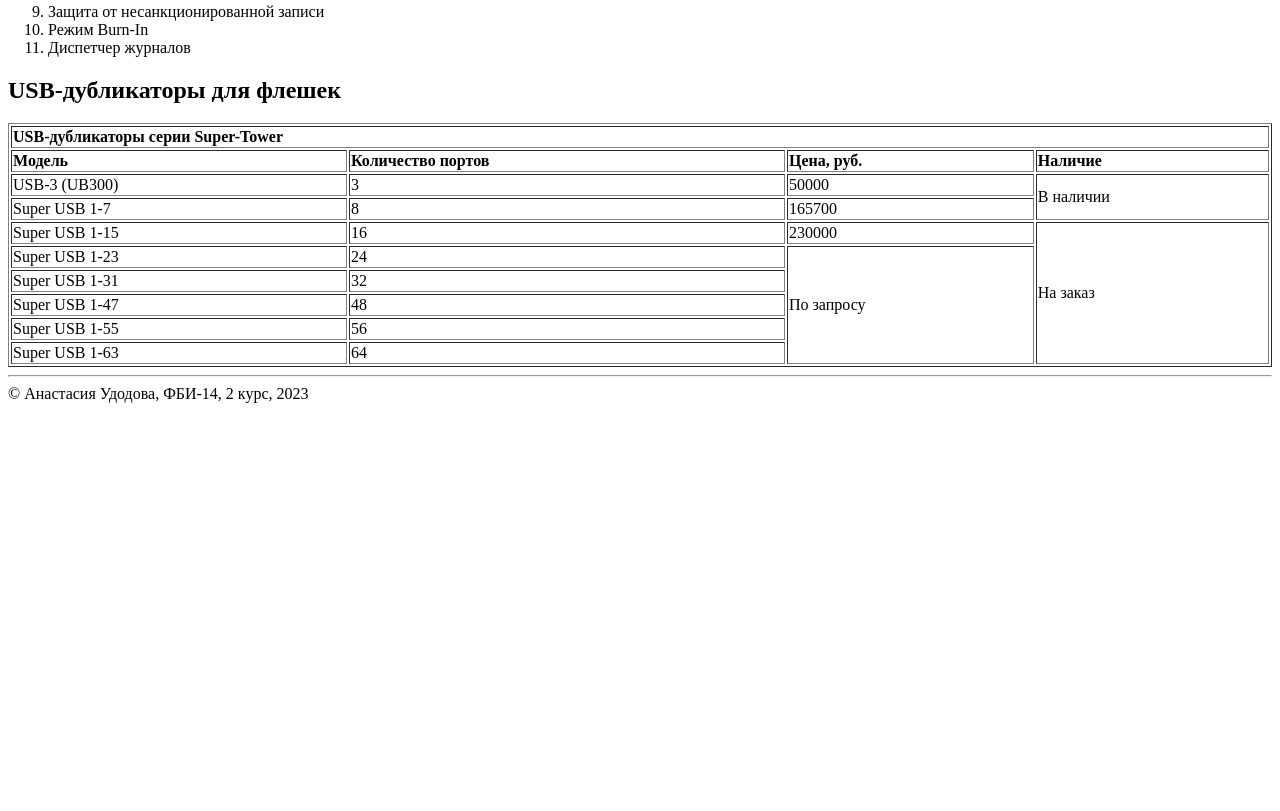
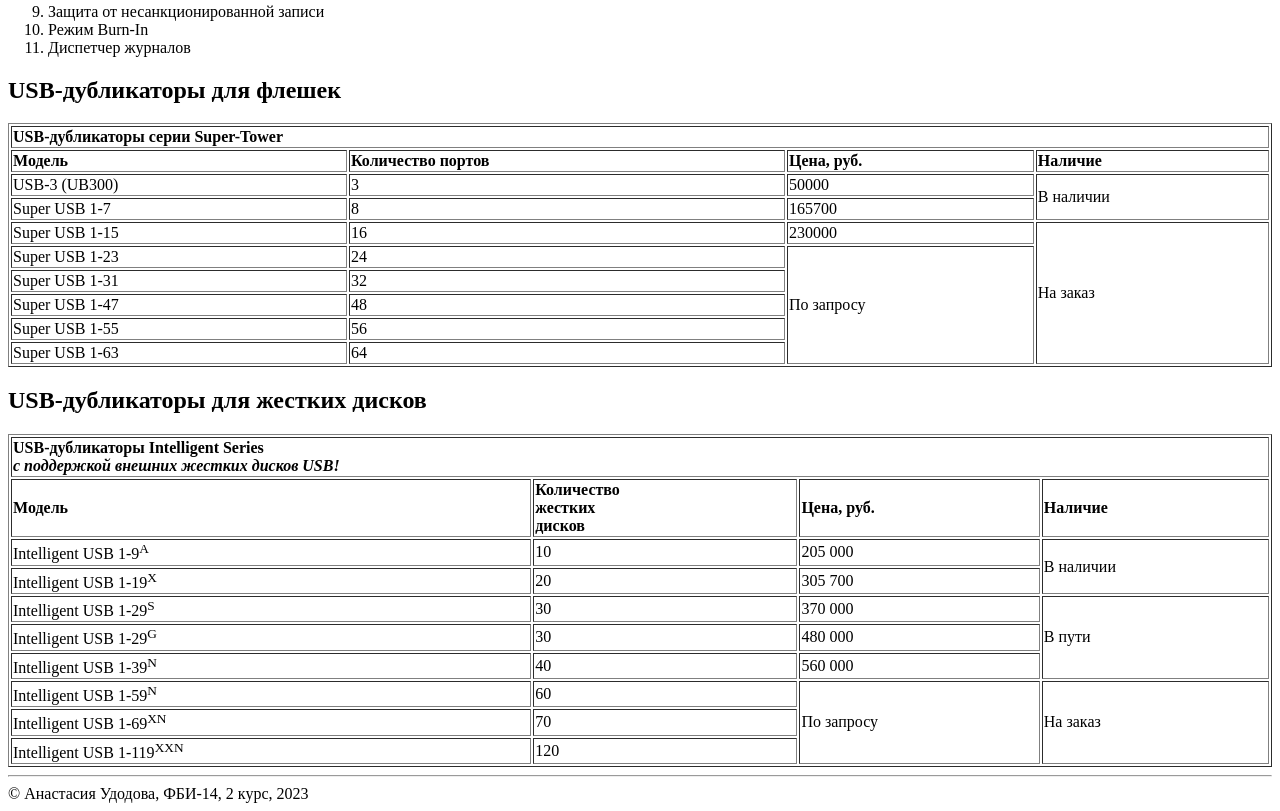
Before and after one commit to nudodova/gazirovka-web-lab, a plain HTML site: page lab2.html in a window 1280 px wide. Shown: the part 721-1532 px from the top of the page. Before the commit the page ends 1132 px from the top, so only its background shows below. Drawn offline with Linux system fonts and the light colour scheme.

Commit message:
USB-дубликаторы Intelligent Series

```diff
--- a/lab2.html
+++ b/lab2.html
@@ -135,6 +135,68 @@
                     <!-- <td>На заказ</td> -->
                 </tr>
              </table>
+
+             <h2>USB-дубликаторы для жестких дисков</h2>
+             <table border="1" width="100%">
+                <tr>
+                    <td colspan="4"><b>USB-дубликаторы Intelligent Series<br><i>с поддержкой внешних жестких дисков USB!</i></b></td>
+                </tr>
+                <tr>
+                    <td><b>Модель</b></td>
+                    <td><b>Количество <br>жестких <br>дисков</b></td>
+                    <td><b>Цена, руб.</b></td>
+                    <td><b>Наличие</b></td>
+                </tr>
+                <tr>
+                    <td>Intelligent USB 1-9<sup>A</sup></td>
+                    <td>10</td>
+                    <td>205&nbsp;000</td>
+                    <td rowspan="2">В наличии</td>
+                </tr>
+                <tr>
+                    <td>Intelligent USB 1-19<sup>X</sup></td>
+                    <td>20</td>
+                    <td>305&nbsp;700</td>
+                    <!-- <td>В наличии</td> -->
+                </tr>
+                <tr>
+                    <td>Intelligent USB 1-29<sup>S</sup></td>
+                    <td>30</td>
+                    <td>370&nbsp;000</td>
+                    <td rowspan="3">В пути</td>
+                </tr>
+                <tr>
+                    <td>Intelligent USB 1-29<sup>G</sup></td>
+                    <td>30</td>
+                    <td>480&nbsp;000</td>
+                    <!-- <td>В пути</td> -->
+                </tr>
+                <tr>
+                    <td>Intelligent USB 1-39<sup>N</sup></td>
+                    <td>40</td>
+                    <td>560&nbsp;000</td>
+                    <!-- <td>В пути</td> -->
+                </tr>
+                <tr>
+                    <td>Intelligent USB 1-59<sup>N</sup></td>
+                    <td>60</td>
+                    <td rowspan="3">По запросу</td>
+                    <td rowspan="3">На заказ</td>
+                </tr>
+                <tr>
+                    <td>Intelligent USB 1-69<sup>XN</sup></td>
+                    <td>70</td>
+                    <!-- <td>По запросу</td> -->
+                    <!-- <td>На заказ</td> -->
+                </tr>
+                <tr>
+                    <td>Intelligent USB 1-119<sup>XXN</sup></td>
+                    <td>120</td>
+                    <!-- <td>По запросу</td> -->
+                    <!-- <td>На заказ</td> -->
+                </tr>
+             </table>
+
         </main>
 
         <footer>
```
